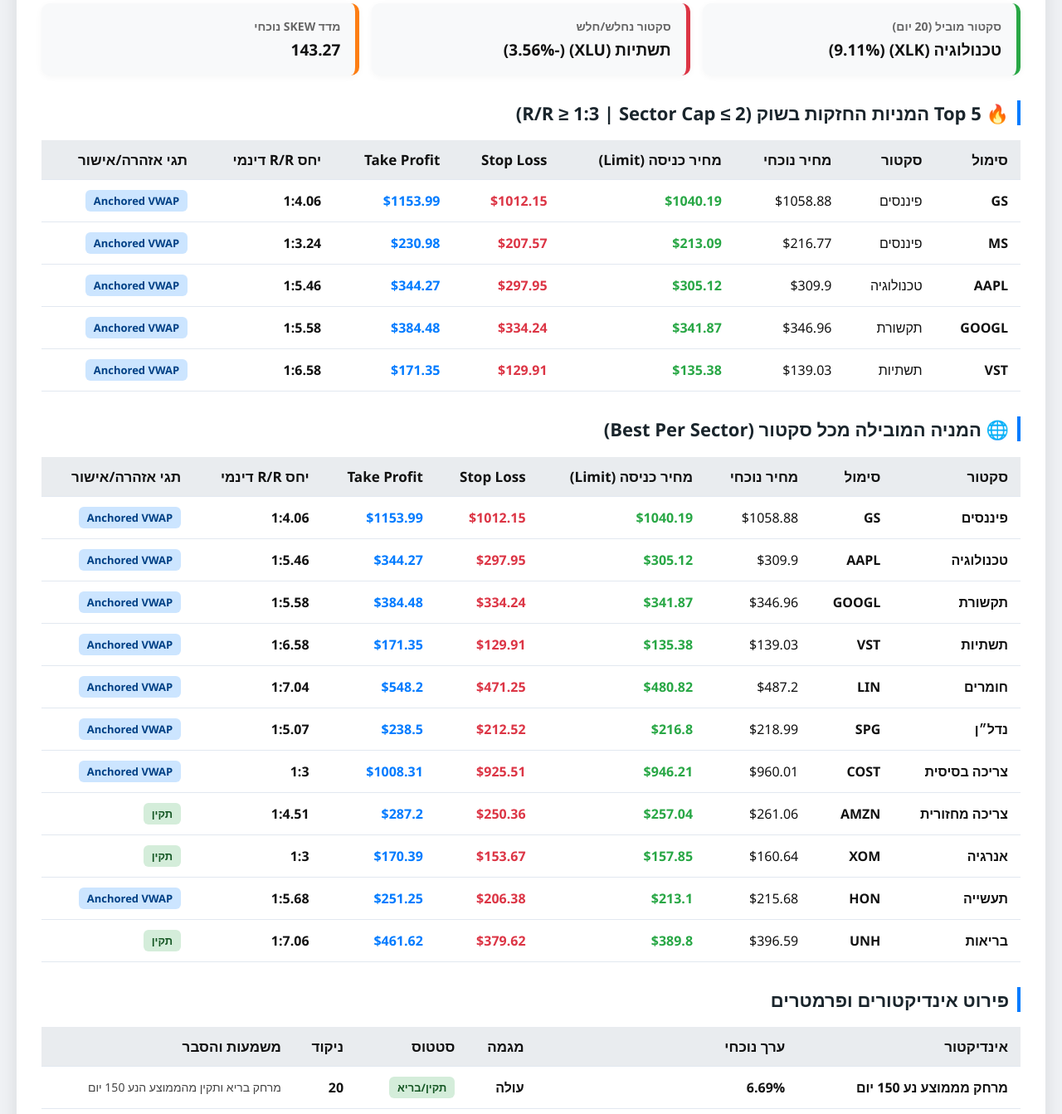
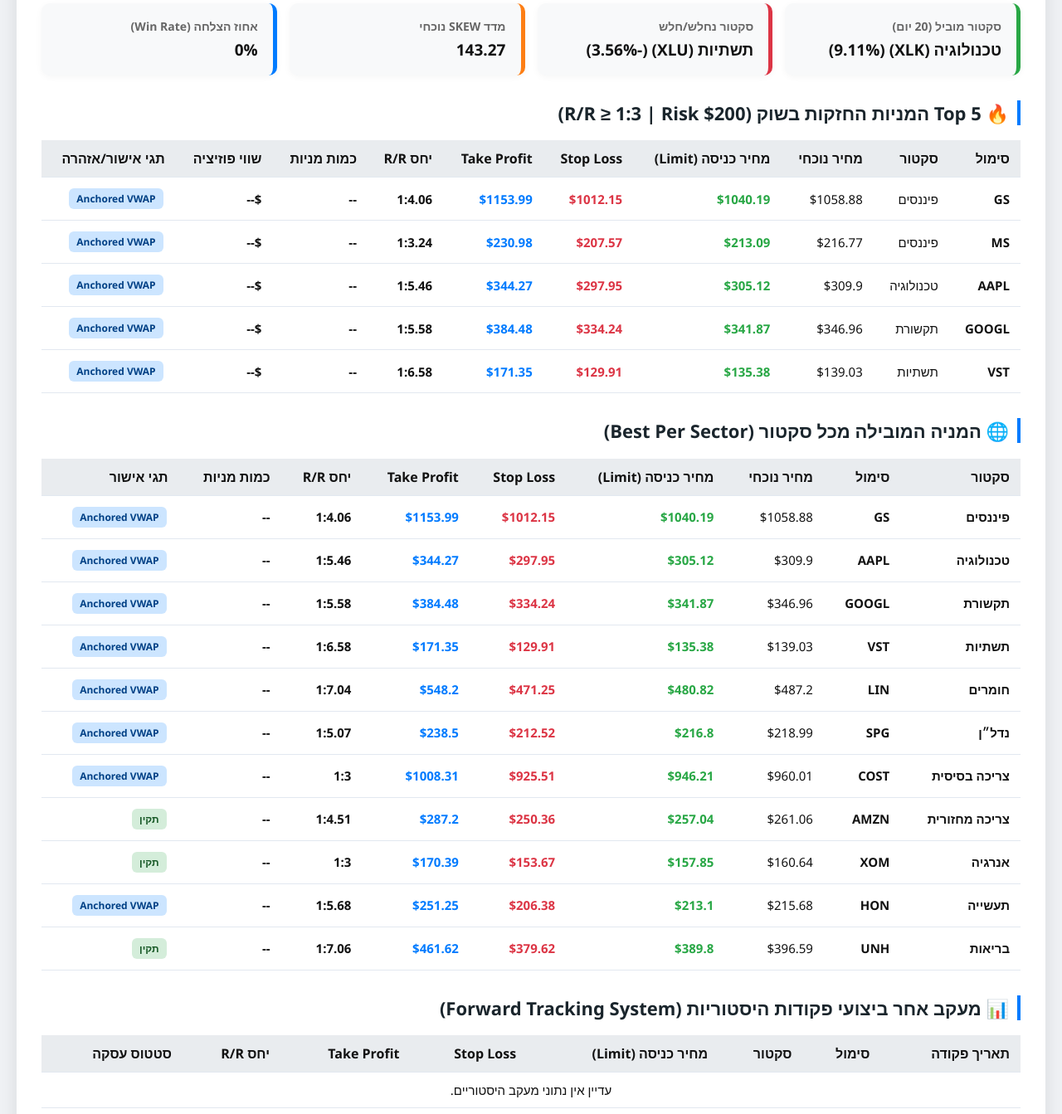
Before and after one commit to urieloffice-maker/stock-direction-change-dashboard, a plain HTML site: page index.html in a window 1280 px wide. Shown: the part 357-1700 px from the top of the page at 83% size. Drawn offline with nearby package versions, Linux system fonts and the light colour scheme.

Commit message:
Update index.html

```diff
--- a/index.html
+++ b/index.html
@@ -7,7 +7,7 @@
     <script src="https://cdn.jsdelivr.net/npm/chart.js"></script>
     <style>
         body { font-family: 'Segoe UI', Arial, sans-serif; background-color: #f0f2f5; margin: 0; padding: 20px; color: #111; }
-        .container { max-width: 1200px; margin: auto; background: #fff; padding: 30px; border-radius: 14px; box-shadow: 0 5px 25px rgba(0,0,0,0.1); }
+        .container { max-width: 1250px; margin: auto; background: #fff; padding: 30px; border-radius: 14px; box-shadow: 0 5px 25px rgba(0,0,0,0.1); }
         .header { display: flex; justify-content: space-between; align-items: center; border-bottom: 3px solid #e0e0e0; padding-bottom: 18px; margin-bottom: 25px; }
         .header h1 { margin: 0; font-size: 30px; font-weight: 800; color: #0d1b2a; }
         select { padding: 12px 20px; font-size: 18px; border-radius: 8px; border: 2px solid #007bff; font-weight: bold; cursor: pointer; background-color: #f8f9fa; }
@@ -19,21 +19,27 @@
 
         .alert-box { display: none; background-color: #f8d7da; border: 2px solid #dc3545; color: #721c24; padding: 15px 20px; border-radius: 10px; font-size: 18px; font-weight: 800; margin-bottom: 25px; text-align: center; }
 
-        .grid-cards { display: grid; grid-template-columns: repeat(auto-fit, minmax(230px, 1fr)); gap: 15px; margin-bottom: 25px; }
+        .grid-cards { display: grid; grid-template-columns: repeat(auto-fit, minmax(210px, 1fr)); gap: 15px; margin-bottom: 25px; }
         .info-card { background: #f8f9fa; padding: 18px; border-radius: 10px; border-right: 5px solid #007bff; box-shadow: 0 2px 8px rgba(0,0,0,0.04); }
         .info-card h4 { margin: 0 0 6px 0; color: #666; font-size: 14px; }
         .info-card p { margin: 0; font-size: 19px; font-weight: 800; }
 
         h2.section-title { font-size: 22px; font-weight: 800; color: #1a252c; margin-top: 30px; border-right: 4px solid #007bff; padding-right: 10px; }
-        table { width: 100%; border-collapse: collapse; margin-bottom: 25px; font-size: 16px; }
-        th, td { text-align: right; padding: 12px 15px; border-bottom: 1px solid #e2e8f0; }
-        th { background-color: #e9ecef; font-size: 17px; font-weight: 800; }
+        table { width: 100%; border-collapse: collapse; margin-bottom: 25px; font-size: 15px; }
+        th, td { text-align: right; padding: 11px 13px; border-bottom: 1px solid #e2e8f0; }
+        th { background-color: #e9ecef; font-size: 16px; font-weight: 800; }
 
-        .status-tag { padding: 4px 10px; border-radius: 6px; font-size: 13px; font-weight: 800; display: inline-block; margin-left: 5px; }
+        .status-tag { padding: 4px 9px; border-radius: 6px; font-size: 12px; font-weight: 800; display: inline-block; margin: 2px; }
         .tag-healthy { background-color: #d4edda; color: #155724; }
-        .tag-neutral { background-color: #fff3cd; color: #856404; }
         .tag-warning { background-color: #f8d7da; color: #721c24; }
         .tag-vwap { background-color: #cce5ff; color: #004085; }
+        .tag-rs { background-color: #d1ecf1; color: #0c5460; }
+        .tag-fib { background-color: #fff3cd; color: #856404; }
+
+        .status-win { background-color: #28a745; color: #fff; padding: 4px 8px; border-radius: 4px; font-weight: bold; }
+        .status-loss { background-color: #dc3545; color: #fff; padding: 4px 8px; border-radius: 4px; font-weight: bold; }
+        .status-filled { background-color: #007bff; color: #fff; padding: 4px 8px; border-radius: 4px; font-weight: bold; }
+        .status-pending { background-color: #ffc107; color: #212529; padding: 4px 8px; border-radius: 4px; font-weight: bold; }
 
         .bg-low { background-color: #28a745; }
         .bg-moderate { background-color: #ffc107; color: #212529; }
@@ -95,9 +101,14 @@
             <h4>מדד SKEW נוכחי</h4>
             <p id="skewValue">--</p>
         </div>
+        <div class="info-card" style="border-color: #007bff;">
+            <h4>אחוז הצלחה (Win Rate)</h4>
+            <p id="winRateValue">--%</p>
+        </div>
     </div>
 
-    <h2 class="section-title">🔥 Top 5 המניות החזקות בשוק (R/R ≥ 1:3 | Sector Cap ≤ 2)</h2>
+    <!-- טבלה 1: Top 5 בשוק -->
+    <h2 class="section-title">🔥 Top 5 המניות החזקות בשוק (R/R ≥ 1:3 | Risk $200)</h2>
     <table>
         <thead>
             <tr>
@@ -107,13 +118,16 @@
                 <th>מחיר כניסה (Limit)</th>
                 <th>Stop Loss</th>
                 <th>Take Profit</th>
-                <th>יחס R/R דינמי</th>
-                <th>תגי אזהרה/אישור</th>
+                <th>יחס R/R</th>
+                <th>כמות מניות</th>
+                <th>שווי פוזיציה</th>
+                <th>תגי אישור/אזהרה</th>
             </tr>
         </thead>
         <tbody id="top5Table"></tbody>
     </table>
 
+    <!-- טבלה 2: המניה המובילה מכל סקטור -->
     <h2 class="section-title">🌐 המניה המובילה מכל סקטור (Best Per Sector)</h2>
     <table>
         <thead>
@@ -124,11 +138,30 @@
                 <th>מחיר כניסה (Limit)</th>
                 <th>Stop Loss</th>
                 <th>Take Profit</th>
-                <th>יחס R/R דינמי</th>
-                <th>תגי אזהרה/אישור</th>
+                <th>יחס R/R</th>
+                <th>כמות מניות</th>
+                <th>תגי אישור</th>
             </tr>
         </thead>
         <tbody id="bestSectorTable"></tbody>
+    </table>
+
+    <!-- טבלה 3: מעקב אחר ביצועים היסטוריים (Forward Tracking) -->
+    <h2 class="section-title">📊 מעקב אחר ביצועי פקודות היסטוריות (Forward Tracking System)</h2>
+    <table>
+        <thead>
+            <tr>
+                <th>תאריך פקודה</th>
+                <th>סימול</th>
+                <th>סקטור</th>
+                <th>מחיר כניסה (Limit)</th>
+                <th>Stop Loss</th>
+                <th>Take Profit</th>
+                <th>יחס R/R</th>
+                <th>סטטוס עסקה</th>
+            </tr>
+        </thead>
+        <tbody id="trackingTable"></tbody>
     </table>
 
     <h2 class="section-title">פירוט אינדיקטורים ופרמטרים</h2>
@@ -189,6 +222,7 @@
         globalData = await res.json();
         document.getElementById('updatedAt').innerText = 'עדכון אחרון: ' + (globalData.updated_at || '');
         document.getElementById('skewValue').innerText = globalData.skew_index ? globalData.skew_index : '--';
+        document.getElementById('winRateValue').innerText = globalData.win_rate !== undefined ? globalData.win_rate + '%' : '0%';
         updateDashboard();
     } catch(e) {
         console.error("Error loading data:", e);
@@ -232,10 +266,23 @@
     if (stk.avwap_confluence) {
         html += '<span class="status-tag tag-vwap">Anchored VWAP</span>';
     }
+    if (stk.rs_leader) {
+        html += '<span class="status-tag tag-rs">RS Leader</span>';
+    }
+    if (stk.golden_fib_confluence) {
+        html += '<span class="status-tag tag-fib">Golden Fib</span>';
+    }
     if (!html) {
         html = '<span class="status-tag tag-healthy">תקין</span>';
     }
     return html;
+}
+
+function getStatusBadgeHtml(status) {
+    if (status === 'WIN') return '<span class="status-win">WIN 🎯</span>';
+    if (status === 'LOSS') return '<span class="status-loss">LOSS 🔴</span>';
+    if (status === 'FILLED') return '<span class="status-filled">FILLED 🔵</span>';
+    return '<span class="status-pending">PENDING ⏳</span>';
 }
 
 function updateDashboard() {
@@ -271,11 +318,11 @@
                 <td style="color:#dc3545; font-weight:800;">$${stk.stop_loss}</td>
                 <td style="color:#007bff; font-weight:800;">$${stk.target_price}</td>
                 <td><b>1:${stk.rr_ratio}</b></td>
+                <td><b>${stk.share_size || '--'}</b></td>
+                <td><b>$${stk.position_value || '--'}</b></td>
                 <td>${getTagsHtml(stk)}</td>
             </tr>`;
         });
-    } else {
-        tbodyTop5.innerHTML = '<tr><td colspan="8" style="text-align:center;">לא נמצאו מניות שעומדות בתנאי R/R ≥ 1:3 בריצה הנוכחית.</td></tr>';
     }
 
     // 2. טבלה 2: Best Per Sector
@@ -292,25 +339,44 @@
                 <td style="color:#dc3545; font-weight:800;">$${stk.stop_loss}</td>
                 <td style="color:#007bff; font-weight:800;">$${stk.target_price}</td>
                 <td><b>1:${stk.rr_ratio}</b></td>
+                <td><b>${stk.share_size || '--'}</b></td>
                 <td>${getTagsHtml(stk)}</td>
             </tr>`;
         });
-    } else {
-        tbodyBestSec.innerHTML = '<tr><td colspan="8" style="text-align:center;">לא נמצאו נתוני סקטורים.</td></tr>';
     }
 
-    // 3. סקטורים
+    // 3. טבלה 3: Forward Tracking
+    const tbodyTrack = document.getElementById('trackingTable');
+    tbodyTrack.innerHTML = '';
+    const trackingData = globalData.forward_tracking || [];
+    if (trackingData.length > 0) {
+        trackingData.slice().reverse().forEach(t => {
+            tbodyTrack.innerHTML += `<tr>
+                <td>${t.created_date}</td>
+                <td><b>${t.ticker}</b></td>
+                <td>${t.sector}</td>
+                <td>$${t.entry_limit}</td>
+                <td style="color:#dc3545;">$${t.stop_loss}</td>
+                <td style="color:#28a745;">$${t.target_price}</td>
+                <td>1:${t.rr_ratio}</td>
+                <td>${getStatusBadgeHtml(t.status)}</td>
+            </tr>`;
+        });
+    } else {
+        tbodyTrack.innerHTML = '<tr><td colspan="8" style="text-align:center;">עדיין אין נתוני מעקב היסטוריים.</td></tr>';
+    }
+
+    // 4. סקטורים
     const sectorList = (data.sectors && data.sectors.length > 0) ? data.sectors : (globalData.global_sectors || []);
     const tbodySec = document.getElementById('sectorsTable');
     tbodySec.innerHTML = '';
-
     if (sectorList.length > 0) {
-        document.getElementById('topSector').innerText = sectorList[0].name + ' (' + (sectorList[0].return_20d !== undefined ? sectorList[0].return_20d : sectorList[0].ret_20d) + '%)';
-        document.getElementById('weakSector').innerText = sectorList[sectorList.length - 1].name + ' (' + (sectorList[sectorList.length - 1].return_20d !== undefined ? sectorList[sectorList.length - 1].return_20d : sectorList[sectorList.length - 1].ret_20d) + '%)';
+        document.getElementById('topSector').innerText = sectorList[0].name + ' (' + (sectorList[0].return_20d || sectorList[0].ret_20d) + '%)';
+        document.getElementById('weakSector').innerText = sectorList[sectorList.length - 1].name + ' (' + (sectorList[sectorList.length - 1].return_20d || sectorList[sectorList.length - 1].ret_20d) + '%)';
 
         sectorList.forEach(sec => {
             let retVal = sec.return_20d !== undefined ? sec.return_20d : sec.ret_20d;
-            let tagClass = sec.status === 'חזק' ? 'tag-healthy' : sec.status === 'ניטרלי' ? 'tag-neutral' : 'tag-warning';
+            let tagClass = sec.status === 'חזק' ? 'tag-healthy' : sec.status === 'ניטרלי' ? 'tag-warning' : 'tag-warning';
             tbodySec.innerHTML += `<tr>
                 <td><b>${sec.name}</b></td>
                 <td dir="ltr" style="text-align:right;"><b>${retVal}%</b></td>
@@ -320,11 +386,11 @@
         });
     }
 
-    // 4. אינדיקטורים
+    // 5. אינדיקטורים
     const tbodyInd = document.getElementById('indicatorsTable');
     tbodyInd.innerHTML = '';
     data.indicators.forEach(ind => {
-        let tagClass = ind.status === 'תקין/בריא' ? 'tag-healthy' : ind.status === 'ניטרלי' ? 'tag-neutral' : 'tag-warning';
+        let tagClass = ind.status === 'תקין/בריא' ? 'tag-healthy' : ind.status === 'ניטרלי' ? 'tag-warning' : 'tag-warning';
         tbodyInd.innerHTML += `<tr>
             <td><b>${ind.name}</b></td>
             <td><b>${ind.val}</b></td>
@@ -335,7 +401,7 @@
         </tr>`;
     });
 
-    // 5. גרפים
+    // 6. גרפים
     if (data.history) {
         const histLabels = data.history.map(h => h.date);
         const histScores = data.history.map(h => h.score);
```
